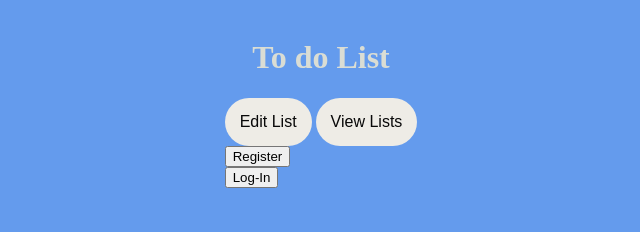
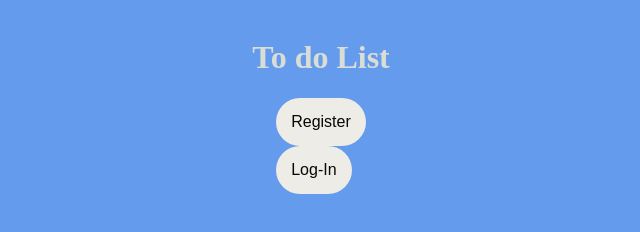
Before and after one commit to Smileygit/todoProject, a website: page public/index.html in a window 1280 px wide. Shown: the whole page, without its empty margins (319-959 px from the left). Drawn offline with Linux system fonts and the light colour scheme.

Commit message:
homepage

```diff
--- a/public/index.html
+++ b/public/index.html
@@ -13,24 +13,15 @@
     <div class="container">
         <h1 id = "title">To do List</h1>
         <div>
-            <div class="create">
-                <form action="create.html">
-                    <button id = "button1" type="submit">Edit List</button>
-                </form>
-            </div>
-            <div class="view">
-                <form action="posttodolist.html">
-                    <button id = "button2" type="submit">View Lists</button>
-                </form>
-            </div>
+
             <div class="createuser">
                 <form action="createuser.html">
-                    <button id = "button3" type="submit">Register</button>
+                    <button id = "button1" type="submit">Register</button>
                 </form>
             </div>
             <div class="userlogin">
                 <form action="userlogin.html">
-                    <button id = "button4" type="submit">Log-In</button>
+                    <button id = "button2" type="submit">Log-In</button>
                 </form>
             </div>
         </div>
```
